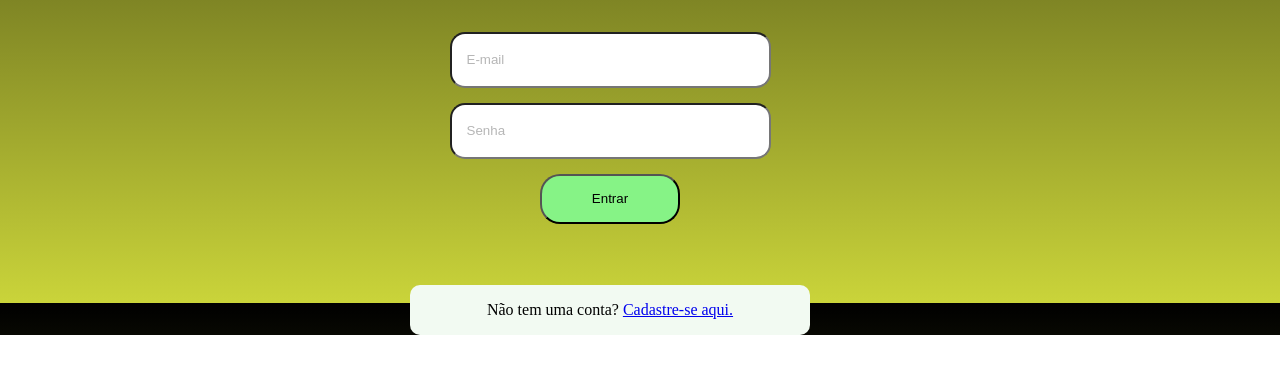
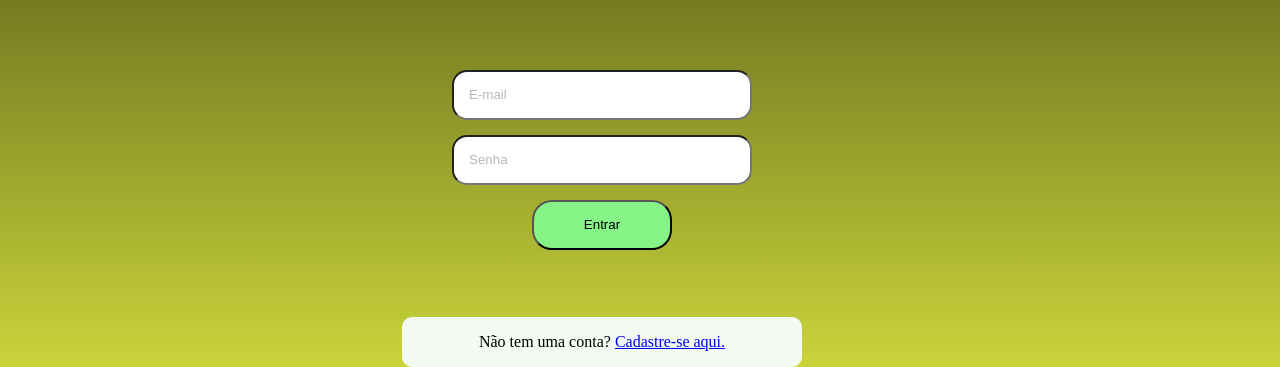
Before and after one commit to enzo-s-azevedo/estudAI, a website: page src/pages/tela_login/index.html in a window 1280 px wide. Shown: the part 513-880 px from the top of the page. Before the commit the page ends 848 px from the top, so only its background shows below. Drawn offline with Linux system fonts and the light colour scheme; no server answers.

Commit message:
adicionando global.css

```diff
--- a/src/pages/tela_cadastro/src/css/styles.css
+++ b/src/pages/tela_cadastro/src/css/styles.css
@@ -1,8 +1,3 @@
-* {
-  margin: 0;
-  padding: 0;
-}
-
 body {
   display: flex;
   align-items: center;
@@ -66,23 +61,6 @@ body {
   margin-left: -400px;
 }
 
-.mensagem-direcionamento {
-  width: 400px;
-  height: 50px;
-  border-radius: 10px;
-  background-color: rgb(242, 250, 242);
-  margin-top: 830px;
-  margin-left: -400px;
-  display: flex;
-  align-items: center;
-  justify-content: center;
-}
-
-.imagem-logo {
-  margin-top: -300px;
-  border-radius: 15px;
-}
-
 input::placeholder {
   color: #b6b6b6;
 }
--- a/src/pages/tela_cronometro/src/css/styles.css
+++ b/src/pages/tela_cronometro/src/css/styles.css
@@ -1,19 +1,9 @@
-
 * {
-    margin: 0;
-    padding: 0;
-    box-sizing: border-box;
-    font-family: 'Roboto', sans-serif;
+  font-family: "Roboto", sans-serif;
 }
 
 body {
-    display: flex;
-    align-items: center;
-    justify-content: center;
-    align-items: center;
-    width: 100%;
-    height: 100vh;
-    background: linear-gradient(180deg, #000000, #cad43a);
+  height: 100vh !important;
 }
 
 #stopwatch {
@@ -25,7 +15,7 @@ body {
   border: 3px solid #000000;
 }
 
-#timer  {
+#timer {
   background-color: #000000;
   height: 250px;
   width: 250px;
@@ -52,13 +42,13 @@ body {
   justify-content: center;
   width: 100%;
   height: 40px;
-    padding: .6rem;
+  padding: 0.6rem;
   font-size: 1rem;
   border-radius: 4px;
   border: none;
   color: #262626;
   background-color: #e0e7ff;
-    transition: background-color .2s ease-in;
+  transition: background-color 0.2s ease-in;
   cursor: pointer;
 }
 
--- a/src/pages/tela_login/index.html
+++ b/src/pages/tela_login/index.html
@@ -5,6 +5,7 @@
     <meta name="viewport" content="width=device-width, initial-scale=1.0" />
     <title>Login</title>
     <link rel="stylesheet" href="src/css/styles.css" />
+    <link rel="stylesheet" href="../../styles/global.css" />
   </head>
   <body>
     <div id="login">
@@ -33,7 +34,7 @@
       <div class="mensagem-direcionamento">
         <p>
           Não tem uma conta?
-          <a href="../tela_cadastro/index.html">Cadastre-se aqui.</a>
+          <a href="../tela_cadastro/">Cadastre-se aqui.</a>
         </p>
       </div>
     </div>
--- a/src/pages/tela_login/src/css/styles.css
+++ b/src/pages/tela_login/src/css/styles.css
@@ -1,12 +1,3 @@
-body {
-  display: flex;
-  align-items: center;
-  justify-content: center;
-  width: 100%;
-  height: 100vh;
-  background: linear-gradient(180deg, #000000, #cad43a);
-}
-
 #login {
   text-align: center;
   justify-content: center;
@@ -43,21 +34,6 @@ body {
   margin-left: -400px;
 }
 
-.mensagem-direcionamento {
-  width: 400px;
-  height: 50px;
-  border-radius: 10px;
-  background-color: rgb(242, 250, 242);
-  margin-top: 830px;
-  margin-left: -400px;
-}
-
-.imagem-logo {
-  margin-top: -300px;
-  margin-left: -100px;
-  border-radius: 15px;
-}
-
 input::placeholder {
   color: #b6b6b6;
 }
--- a/src/styles/global.css
+++ b/src/styles/global.css
@@ -1,3 +1,31 @@
+* {
+  margin: 0;
+  padding: 0;
+  box-sizing: border-box;
+}
+
+body {
+  display: flex;
+  align-items: center;
+  justify-content: center;
+  align-items: center;
+  width: 100%;
+  height: 100%;
+  background: linear-gradient(180deg, #000000, #cad43a);
+}
+
+.mensagem-direcionamento {
+  width: 400px;
+  height: 50px;
+  border-radius: 10px;
+  background-color: rgb(242, 250, 242);
+  margin-top: 830px;
+  margin-left: -400px;
+  display: flex;
+  align-items: center;
+  justify-content: center;
+}
+
 #logout-button {
   position: absolute;
   top: 10px;
@@ -8,3 +36,9 @@
   cursor: pointer;
   width: 4rem;
 }
+
+.imagem-logo {
+  margin-top: -300px;
+  margin-left: -100px;
+  border-radius: 15px;
+}
```
Also changed, not shown: src/pages/tela_cadastro/index.html (+2 -3 lines), src/pages/tela_cronometro/index.html (+12 -7 lines), src/scripts/register.js (+11 -0 lines), src/pages/tela_materiais/index.html (renamed from src/pages/tela_materiais/materiais.html). Lines whose indentation alone changed are shown as unchanged.
